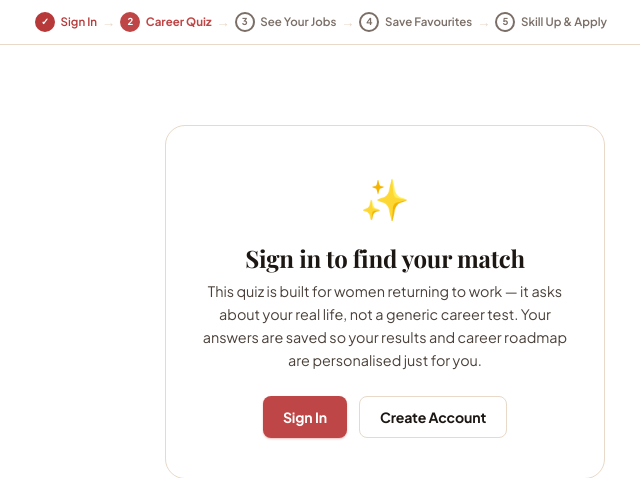
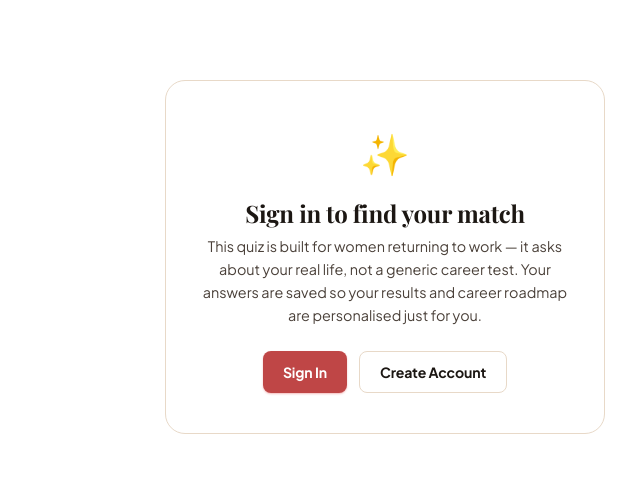
Before and after one commit to CameliaCH/NAIK, a Flask app: page /roadmap in a window 1280 px wide. Shown: the part 64-542 px from the top of the page, without its empty margins (255-895 px from the left). Run offline with Flask 3, Linux system fonts and the light colour scheme.

Commit message:
removed flow banner

```diff
--- a/templates/NAIK.html
+++ b/templates/NAIK.html
@@ -384,7 +384,7 @@
         <li>CV and confidence tips from women who made it</li>
         <li>No judgment on how long your gap was</li>
       </ul>
-      <a href="{{ url_for('connect') }}" class="btn btn-rose btn-lg" style="margin-top:2rem;">Join the Community →</a>
+      <a href="{{ url_for('connect') }}" class="btn btn-rose btn-lg" style="margin-top:2rem;">Join the Community</a>
     </div>
     <div class="her-stat-grid">
       <div class="her-stat-card"><span class="n">50%</span><span class="d">of Malaysian women outside the workforce</span></div>
--- a/templates/connect.html
+++ b/templates/connect.html
@@ -63,7 +63,7 @@
     margin-bottom: 0.75rem;
   }
   .connect-hero h1 em { font-style: normal; color: var(--red); }
-  .connect-hero p { color: var(--ink-lt); font-size: 1rem; max-width: 460px; margin: 0 auto; line-height: 1.7; }
+  .connect-hero p { color: var(--ink-mid); font-size: 1rem; max-width: 460px; margin: 0 auto; line-height: 1.7; }
 
   /* ── MAIN LAYOUT ───────────────────────────────────────────── */
   .connect-main {
--- a/templates/roadmap.html
+++ b/templates/roadmap.html
@@ -31,7 +31,7 @@
 
 /* ── STEP HEADER ── */
 .step-header{text-align:center;margin-bottom:2rem;}
-.step-num{font-size:.7rem;font-weight:800;letter-spacing:.12em;text-transform:uppercase;color:var(--teal);margin-bottom:.4rem;}
+.step-num{font-size:2rem;font-weight:800;text-transform:uppercase;color:white;margin-bottom:.4rem;align-items: center;}
 .step-q{font-family:'Playfair Display',serif;font-size:clamp(1.2rem,3vw,1.6rem);color:var(--ink);line-height:1.35;margin-bottom:.4rem;}
 .step-sub{font-size:.85rem;color:var(--ink-mid);}
 
@@ -100,17 +100,6 @@
 /* ── TOAST ── */
 .toast{position:fixed;bottom:2rem;left:50%;transform:translateX(-50%) translateY(12px);background:var(--ink);color:#fff;padding:.6rem 1.4rem;border-radius:50px;font-size:.82rem;font-weight:600;opacity:0;transition:all .3s;pointer-events:none;white-space:nowrap;z-index:400;}
 .toast.show{opacity:1;transform:translateX(-50%) translateY(0);}
-
-/* ── FLOW BANNER ── */
-.flow-banner{background:#fff;border-bottom:1px solid var(--border);padding:.7rem clamp(1rem,4vw,3rem);overflow-x:auto;}
-.flow-steps{display:flex;gap:0;align-items:center;white-space:nowrap;max-width:700px;margin:0 auto;}
-.flow-step{display:flex;align-items:center;gap:.35rem;font-size:.72rem;font-weight:600;color:var(--ink-lt);}
-.flow-step.done{color:var(--teal);}
-.flow-step.active{color:var(--red);font-weight:800;}
-.fs-num{width:20px;height:20px;border-radius:50%;border:2px solid currentColor;display:flex;align-items:center;justify-content:center;font-size:.6rem;font-weight:800;flex-shrink:0;}
-.flow-step.done .fs-num{background:var(--teal);border-color:var(--teal);color:#fff;}
-.flow-step.active .fs-num{background:var(--red);border-color:var(--red);color:#fff;}
-.fa{color:var(--border);margin:0 .3rem;font-size:.85rem;}
 </style>
 {% endblock %}
 
@@ -120,20 +109,7 @@
 
 {{ naik_nav(active='skills') }}
 
-<!-- FLOW BANNER -->
-<div class="flow-banner">
-  <div class="flow-steps">
-    <div class="flow-step done"><div class="fs-num">✓</div> Sign In</div>
-    <span class="fa">→</span>
-    <div class="flow-step active"><div class="fs-num">2</div> Career Quiz</div>
-    <span class="fa">→</span>
-    <div class="flow-step"><div class="fs-num">3</div> See Your Jobs</div>
-    <span class="fa">→</span>
-    <div class="flow-step"><div class="fs-num">4</div> Save Favourites</div>
-    <span class="fa">→</span>
-    <div class="flow-step"><div class="fs-num">5</div> Skill Up &amp; Apply</div>
-  </div>
-</div>
+
 
 
 <!-- ══ SIGN-IN GATE ══ -->
@@ -160,7 +136,7 @@
   <!-- ─── STEP 1: Field of interest ─── -->
   <div class="step-wrap active" id="step-1">
     <div class="step-header">
-      <div class="step-num">Step 1 of 7</div>
+      <div class="step-num">1</div>
       <div class="step-q">What kind of work fits your life right now?</div>
       <div class="step-sub">Don't think about your old job — think about what suits your life today</div>
       <div style="margin-top:.75rem;background:rgba(191,70,70,.07);border:1px solid rgba(191,70,70,.2);border-radius:10px;padding:.7rem 1rem;font-size:.78rem;color:var(--ink-mid);line-height:1.6;">
@@ -185,7 +161,7 @@
   <!-- ─── STEP 2: Income goal ─── -->
   <div class="step-wrap" id="step-2">
     <div class="step-header">
-      <div class="step-num">Step 2 of 7</div>
+      <div class="step-num">2</div>
       <div class="step-q">What's your income priority right now?</div>
       <div class="step-sub">Both are valid — there's no wrong answer here</div>
     </div>
@@ -210,7 +186,7 @@
   <!-- ─── STEP 3: Education level ─── -->
   <div class="step-wrap" id="step-3">
     <div class="step-header">
-      <div class="step-num">Step 3 of 7</div>
+      <div class="step-num">3</div>
       <div class="step-q">What's your highest education level?</div>
       <div class="step-sub">This helps us show jobs that are right for where you are now</div>
     </div>
@@ -241,7 +217,7 @@
   <!-- ─── STEP 4: Skills ─── -->
   <div class="step-wrap" id="step-4">
     <div class="step-header">
-      <div class="step-num">Step 4 of 7</div>
+      <div class="step-num">4</div>
       <div class="step-q">What skills do you have — including from home?</div>
       <div class="step-sub">Caregiving, cooking, managing a household — these count. Tap all that apply.</div>
     </div>
@@ -267,7 +243,7 @@
   <!-- ─── STEP 5: Work style sliders ─── -->
   <div class="step-wrap" id="step-5">
     <div class="step-header">
-      <div class="step-num">Step 5 of 7</div>
+      <div class="step-num">5</div>
       <div class="step-q">What kind of work environment suits you?</div>
       <div class="step-sub">Think about what feels comfortable — there are no wrong answers</div>
     </div>
@@ -281,7 +257,7 @@
   <!-- ─── STEP 6: Availability ─── -->
   <div class="step-wrap" id="step-6">
     <div class="step-header">
-      <div class="step-num">Step 6 of 7</div>
+      <div class="step-num">6</div>
       <div class="step-q">When are you available to work?</div>
       <div class="step-sub">We'll match jobs to your schedule — no judgment</div>
     </div>
@@ -306,7 +282,7 @@
   <!-- ─── STEP 7: Goals sliders ─── -->
   <div class="step-wrap" id="step-7">
     <div class="step-header">
-      <div class="step-num">Step 7 of 7</div>
+      <div class="step-num">7</div>
       <div class="step-q">What matters most to you in a job?</div>
       <div class="step-sub">Last step — you're almost there. Be honest, this helps us match you better.</div>
     </div>
--- a/translations/en.json
+++ b/translations/en.json
@@ -162,7 +162,7 @@
     "flowStep3": "See Your Jobs",
     "flowStep4": "Save Favourites",
     "flowStep5": "Skill Up & Apply",
-    "heroEyebrow": " Skill Up & Apply",
+    "heroEyebrow": " Skill Up",
     "heroHeading": "Your Roadmaps & <em>Tools</em>",
     "heroSub": "Click any saved job to see your step-by-step career roadmap, then use our free tools to prepare and apply with confidence.",
     "savedLabel": " Your Saved Jobs — Click to View Roadmap",
--- a/translations/ms.json
+++ b/translations/ms.json
@@ -162,7 +162,7 @@
     "flowStep3": "Lihat Pekerjaan",
     "flowStep4": "Simpan Kegemaran",
     "flowStep5": "Tingkatkan & Mohon",
-    "heroEyebrow": "Tingkatkan Kemahiran & Mohon",
+    "heroEyebrow": "Tingkatkan Kemahiran",
     "heroHeading": "Peta Jalan & <em>Alat</em> Anda",
     "heroSub": "Klik mana-mana pekerjaan yang disimpan untuk melihat peta jalan kerjaya langkah demi langkah anda, kemudian gunakan alat percuma kami untuk bersedia dan memohon dengan yakin.",
     "savedLabel": "Pekerjaan Disimpan — Klik untuk Lihat Peta Jalan",
```
Also changed, not shown: templates/recommendations.html (+1 -25 lines), templates/skills.html (+5 -29 lines).
